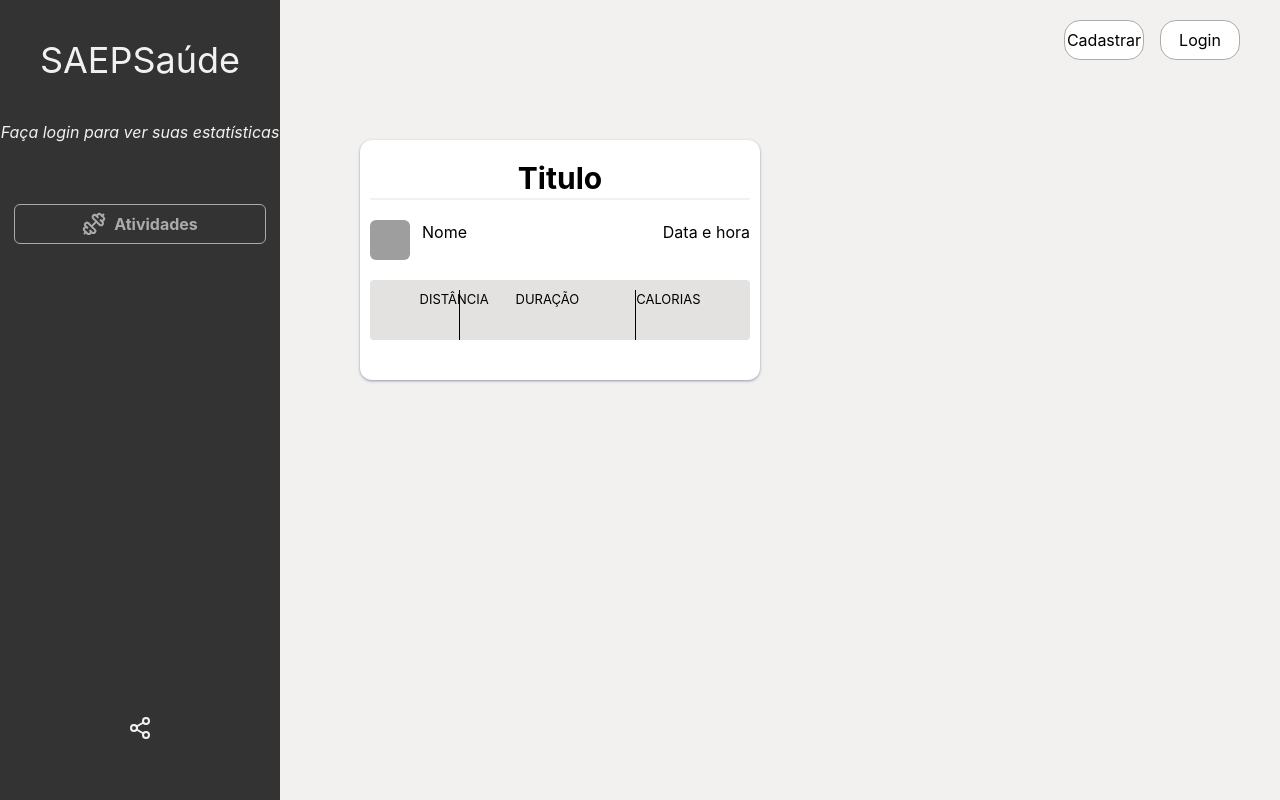
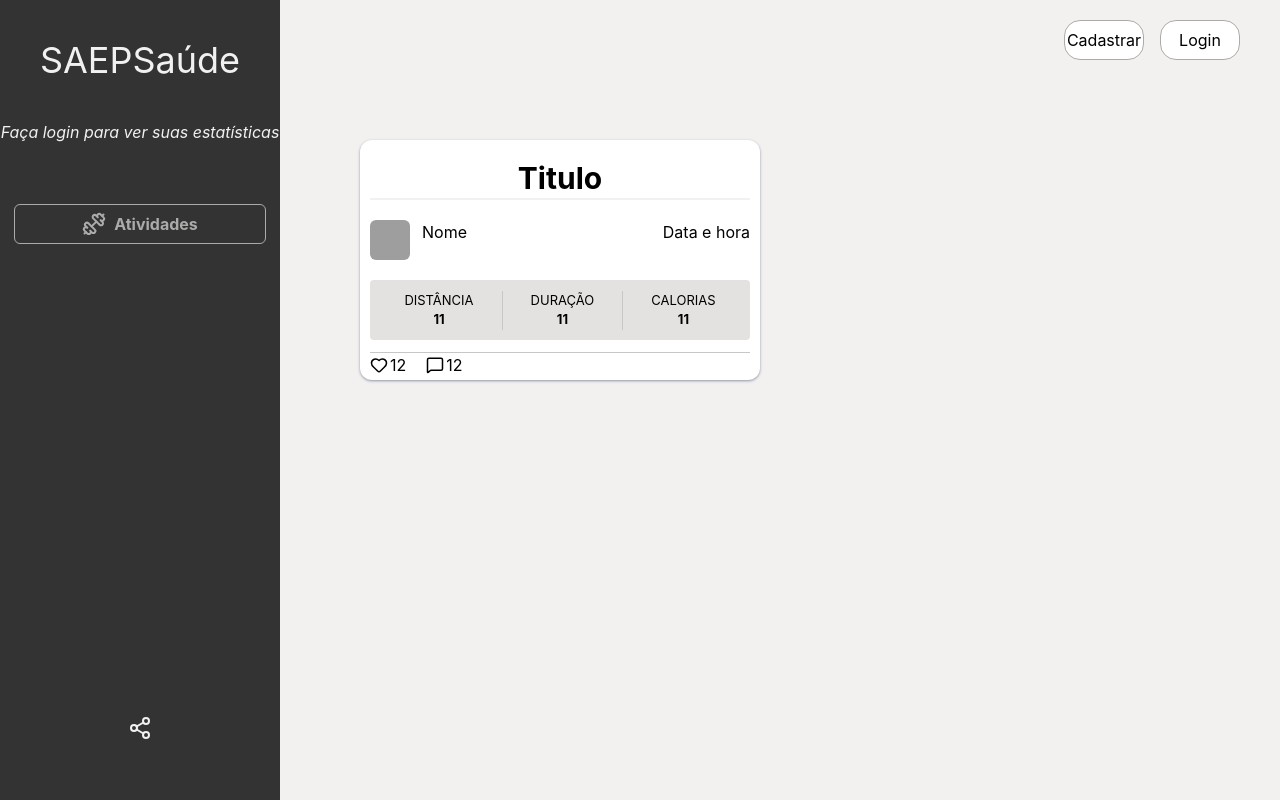
Before and after one commit to frassa09/rede_social_saude-saep, a React app in the folder frontend/: page / in a window 1280 px wide. Built offline with nearby package versions, Linux system fonts and the light colour scheme; no server answers; grey boxes are pictures that could not be loaded; the HTML template or start-up script is replaced by a standard one.

Commit message:
feat/ finalizada a implmentação do card de atividades, agora só falta a parametrização

```diff
--- a/frontend/src/components/CardActivity.jsx
+++ b/frontend/src/components/CardActivity.jsx
@@ -1,4 +1,7 @@
+import { Heart, MessageSquare } from "lucide-react";
+
 export default function CardActivity({ activity }) {
+  //const {distancia, duracao, calorias} = activity
   return (
     <div className="flex flex-col shadow-gray-400 shadow bg-white w-100 h-60 rounded-xl ml-20 mt-15">
       <div className="flex justify-center ">
@@ -19,17 +22,30 @@ export default function CardActivity({ activity }) {
         </div>
       </div>
       <div className="flex self-center w-[95%] mt-5 justify-center h-15 rounded bg-[#E4E2E1]">
-        <div className="flex mt-2.5 gap-14 text-[13px]">
-          <div className="flex border-r w-10">
+        <div className="flex items-center text-[13px]">
+          <div className="flex flex-col items-center border-r border-[#C8C6C6] pr-7">
             <p>DISTÂNCIA</p>
+            <p className=" font-bold ">{11}</p>
           </div>
-          <div className="flex">
+          <div className="flex flex-col items-center px-7">
             <p>DURAÇÃO</p>
+            <p className=" font-bold ">{11}</p>
           </div>
-          <div className="flex border-l">
+          <div className="flex flex-col  items-center border-l border-[#C8C6C6] pl-7">
             <p>CALORIAS</p>
+            <p className=" font-bold ">{11}</p>
           </div>
         </div>
+      </div>
+      <div className=" flex border-t w-[95%] self-center gap-5 items-center border-[#C8C6C6] mt-3">
+        <button className=" flex items-center gap-0.5 flex-row">
+          <Heart size={18}></Heart>
+          <p>{12}</p>
+        </button>
+        <button className=" flex items-center gap-0.5 flex-row">
+          <MessageSquare size={18}></MessageSquare>
+          <p>{12}</p>
+        </button>
       </div>
     </div>
   );
```
